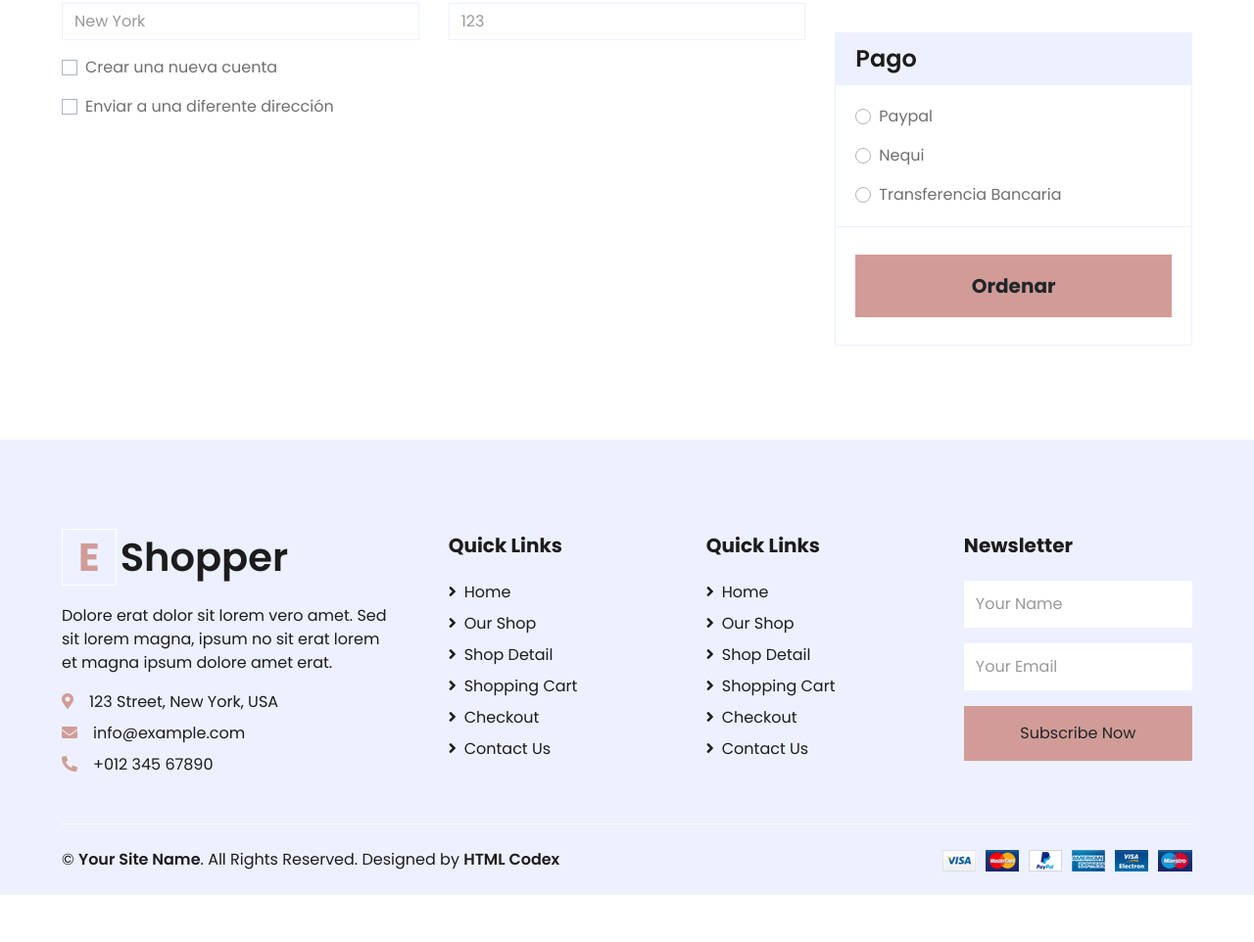
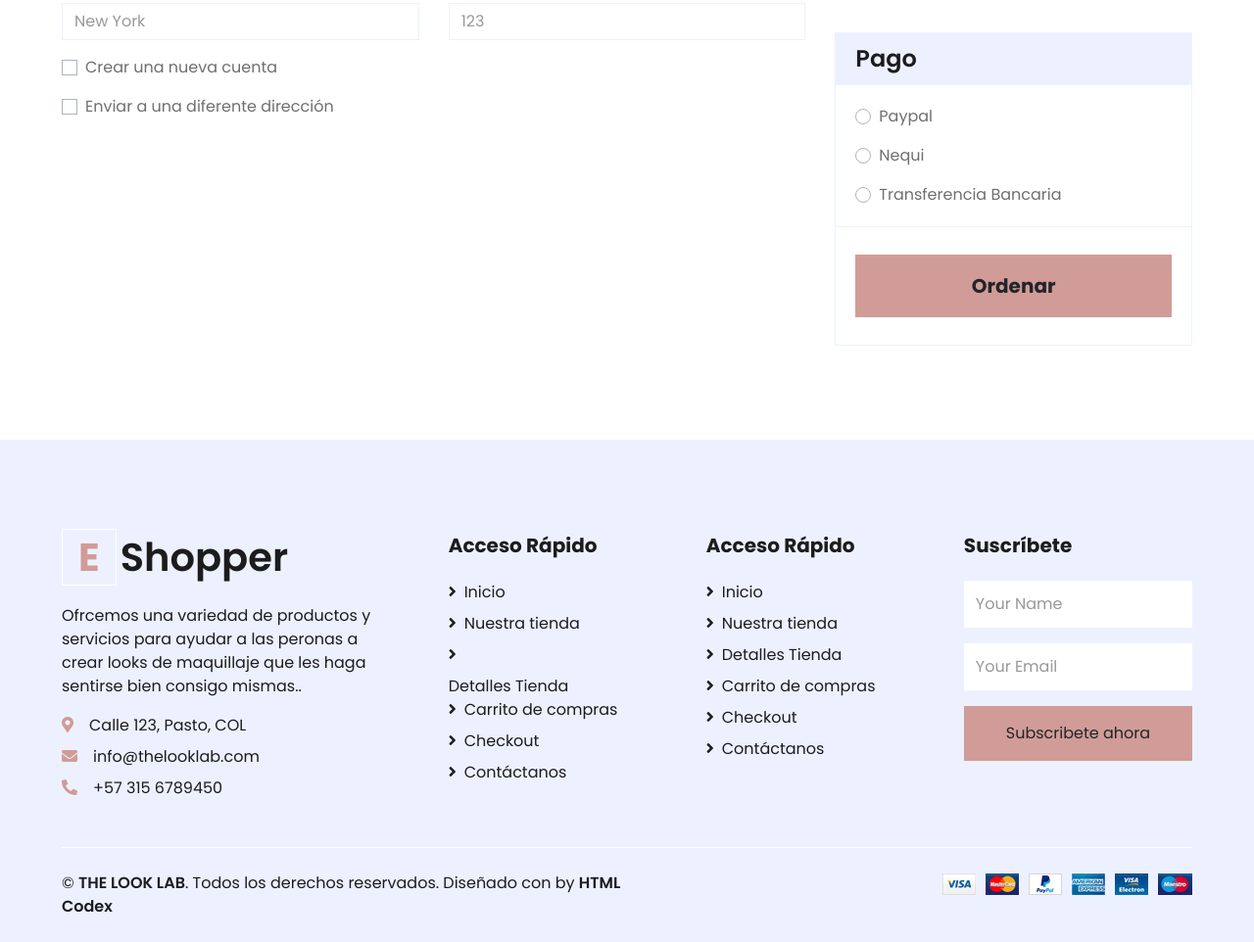
Before and after one commit to valeriaguerrerom/thelooklab, a plain HTML site: page checkout.html in a window 1280 px wide. Shown: the part 1055-2017 px from the top of the page at 98% size. Before the commit the page ends 1969 px from the top, so only its background shows below. Drawn offline with nearby package versions, Linux system fonts and the light colour scheme.

Commit message:
Cambio: checkout final

```diff
--- a/checkout.html
+++ b/checkout.html
@@ -135,7 +135,7 @@
                             <a href="shop.html" class="nav-item nav-link">Tienda</a>
                             <a href="detail.html" class="nav-item nav-link">Detalles Tienda </a>
                             <div class="nav-item dropdown">
-                                <a href="#" class="nav-link dropdown-toggle active" data-toggle="dropdown">Pages</a>
+                                <a href="#" class="nav-link dropdown-toggle active" data-toggle="dropdown">Pagos</a>
                                 <div class="dropdown-menu rounded-0 m-0">
                                     <a href="cart.html" class="dropdown-item">Carrito de compras</a>
                                     <a href="checkout.html" class="dropdown-item">Checkout</a>
@@ -177,11 +177,11 @@
                     <h4 class="font-weight-semi-bold mb-4">Dirección de envio</h4>
                     <div class="row">
                         <div class="col-md-6 form-group">
-                            <label>First Name</label>
+                            <label>Nombres</label>
                             <input class="form-control" type="text" placeholder="John">
                         </div>
                         <div class="col-md-6 form-group">
-                            <label>Last Name</label>
+                            <label>Apellidos</label>
                             <input class="form-control" type="text" placeholder="Doe">
                         </div>
                         <div class="col-md-6 form-group">
@@ -363,37 +363,37 @@
                 <a href="" class="text-decoration-none">
                     <h1 class="mb-4 display-5 font-weight-semi-bold"><span class="text-primary font-weight-bold border border-white px-3 mr-1">E</span>Shopper</h1>
                 </a>
-                <p>Dolore erat dolor sit lorem vero amet. Sed sit lorem magna, ipsum no sit erat lorem et magna ipsum dolore amet erat.</p>
-                <p class="mb-2"><i class="fa fa-map-marker-alt text-primary mr-3"></i>123 Street, New York, USA</p>
-                <p class="mb-2"><i class="fa fa-envelope text-primary mr-3"></i>info@example.com</p>
-                <p class="mb-0"><i class="fa fa-phone-alt text-primary mr-3"></i>+012 345 67890</p>
+                <p>Ofrcemos una variedad de productos y servicios para ayudar a las peronas a crear looks de maquillaje que les haga sentirse bien consigo mismas..</p>
+                <p class="mb-2"><i class="fa fa-map-marker-alt text-primary mr-3"></i>Calle 123, Pasto, COL</p>
+                <p class="mb-2"><i class="fa fa-envelope text-primary mr-3"></i>info@thelooklab.com</p>
+                <p class="mb-0"><i class="fa fa-phone-alt text-primary mr-3"></i>+57 315 6789450</p>
             </div>
             <div class="col-lg-8 col-md-12">
                 <div class="row">
                     <div class="col-md-4 mb-5">
-                        <h5 class="font-weight-bold text-dark mb-4">Quick Links</h5>
+                        <h5 class="font-weight-bold text-dark mb-4">Acceso Rápido</h5>
                         <div class="d-flex flex-column justify-content-start">
-                            <a class="text-dark mb-2" href="index.html"><i class="fa fa-angle-right mr-2"></i>Home</a>
-                            <a class="text-dark mb-2" href="shop.html"><i class="fa fa-angle-right mr-2"></i>Our Shop</a>
-                            <a class="text-dark mb-2" href="detail.html"><i class="fa fa-angle-right mr-2"></i>Shop Detail</a>
-                            <a class="text-dark mb-2" href="cart.html"><i class="fa fa-angle-right mr-2"></i>Shopping Cart</a>
+                            <a class="text-dark mb-2" href="index.html"><i class="fa fa-angle-right mr-2"></i>Inicio</a>
+                            <a class="text-dark mb-2" href="shop.html"><i class="fa fa-angle-right mr-2"></i>Nuestra tienda</a>
+                            <a class="text-dark mb-2" href="detail.html"><i class="fa fa-angle-right mr-2"></i></a>Detalles Tienda
+                            <a class="text-dark mb-2" href="cart.html"><i class="fa fa-angle-right mr-2"></i>Carrito de compras</a>
                             <a class="text-dark mb-2" href="checkout.html"><i class="fa fa-angle-right mr-2"></i>Checkout</a>
-                            <a class="text-dark" href="contact.html"><i class="fa fa-angle-right mr-2"></i>Contact Us</a>
+                            <a class="text-dark" href="contact.html"><i class="fa fa-angle-right mr-2"></i>Contáctanos</a>
                         </div>
                     </div>
                     <div class="col-md-4 mb-5">
-                        <h5 class="font-weight-bold text-dark mb-4">Quick Links</h5>
+                        <h5 class="font-weight-bold text-dark mb-4">Acceso Rápido</h5>
                         <div class="d-flex flex-column justify-content-start">
-                            <a class="text-dark mb-2" href="index.html"><i class="fa fa-angle-right mr-2"></i>Home</a>
-                            <a class="text-dark mb-2" href="shop.html"><i class="fa fa-angle-right mr-2"></i>Our Shop</a>
-                            <a class="text-dark mb-2" href="detail.html"><i class="fa fa-angle-right mr-2"></i>Shop Detail</a>
-                            <a class="text-dark mb-2" href="cart.html"><i class="fa fa-angle-right mr-2"></i>Shopping Cart</a>
+                            <a class="text-dark mb-2" href="index.html"><i class="fa fa-angle-right mr-2"></i>Inicio</a>
+                            <a class="text-dark mb-2" href="shop.html"><i class="fa fa-angle-right mr-2"></i>Nuestra tienda</a>
+                            <a class="text-dark mb-2" href="detail.html"><i class="fa fa-angle-right mr-2"></i>Detalles Tienda</a>
+                            <a class="text-dark mb-2" href="cart.html"><i class="fa fa-angle-right mr-2"></i>Carrito de compras</a>
                             <a class="text-dark mb-2" href="checkout.html"><i class="fa fa-angle-right mr-2"></i>Checkout</a>
-                            <a class="text-dark" href="contact.html"><i class="fa fa-angle-right mr-2"></i>Contact Us</a>
+                            <a class="text-dark" href="contact.html"><i class="fa fa-angle-right mr-2"></i>Contáctanos</a>
                         </div>
                     </div>
                     <div class="col-md-4 mb-5">
-                        <h5 class="font-weight-bold text-dark mb-4">Newsletter</h5>
+                        <h5 class="font-weight-bold text-dark mb-4">Suscríbete</h5>
                         <form action="">
                             <div class="form-group">
                                 <input type="text" class="form-control border-0 py-4" placeholder="Your Name" required="required" />
@@ -403,7 +403,7 @@
                                     required="required" />
                             </div>
                             <div>
-                                <button class="btn btn-primary btn-block border-0 py-3" type="submit">Subscribe Now</button>
+                                <button class="btn btn-primary btn-block border-0 py-3" type="submit">Subscribete ahora</button>
                             </div>
                         </form>
                     </div>
@@ -413,7 +413,7 @@
         <div class="row border-top border-light mx-xl-5 py-4">
             <div class="col-md-6 px-xl-0">
                 <p class="mb-md-0 text-center text-md-left text-dark">
-                    &copy; <a class="text-dark font-weight-semi-bold" href="#">Your Site Name</a>. All Rights Reserved. Designed
+                    &copy; <a class="text-dark font-weight-semi-bold" href="#">THE LOOK LAB</a>. Todos los derechos reservados. Diseñado con
                     by
                     <a class="text-dark font-weight-semi-bold" href="https://htmlcodex.com">HTML Codex</a>
                 </p>
```
